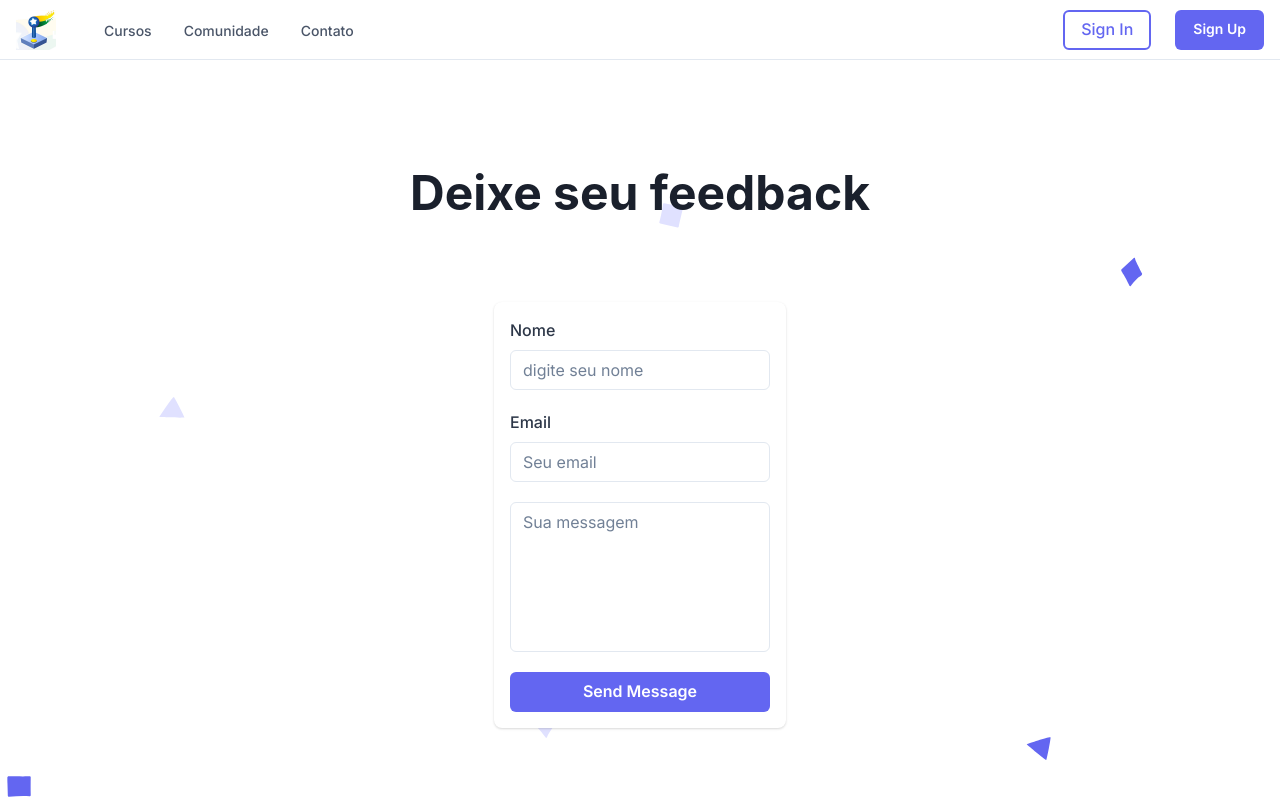
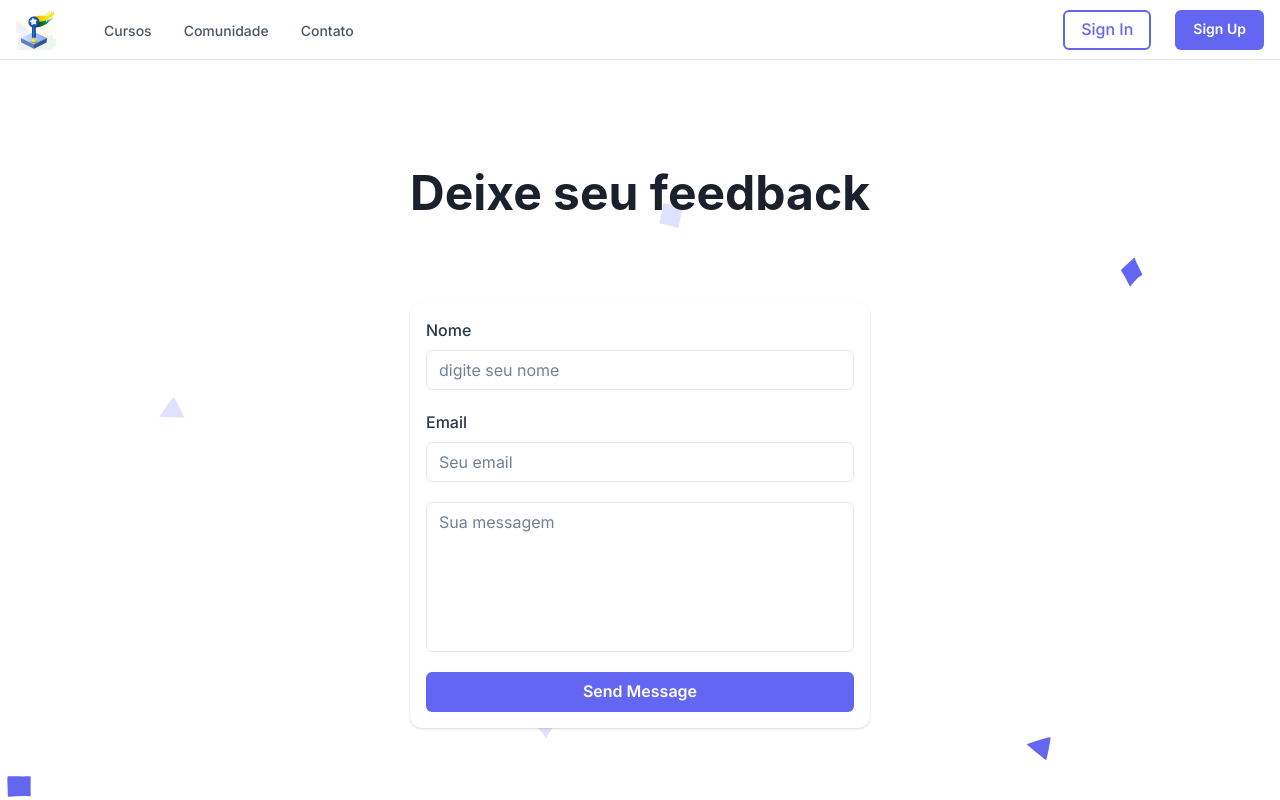
Before and after one commit to nitoba/piauindie-front, a Next.js app: page /contact in a window 1280 px wide. Shown: the top 800 px of the page. Built offline with nearby package versions, Linux system fonts and the light colour scheme.

Commit message:
fix: layout contact

```diff
--- a/src/pages/contact.tsx
+++ b/src/pages/contact.tsx
@@ -30,11 +30,7 @@ export default function ContactPage() {
       }}
       id="contact"
     >
-      <Box
-        borderRadius="lg"
-        m={{ base: 5, md: 16, lg: 10 }}
-        p={{ base: 5, lg: 16 }}
-      >
+      <Box m={{ base: 5, md: 16, lg: 10 }} p={{ base: 5, lg: 16 }}>
         <Box>
           <VStack spacing={{ base: 4, md: 8, lg: 20 }}>
             <Heading
@@ -46,10 +42,10 @@ export default function ContactPage() {
               Deixe seu feedback
             </Heading>
 
-            <Stack spacing={{ base: 4, md: 8, lg: 20 }}>
+            <Stack spacing={{ base: 4, md: 8, lg: 20 }} w="full">
               <Box
                 bg={useColorModeValue('white', 'gray.700')}
-                borderRadius="lg"
+                borderRadius="xl"
                 p={4}
                 color={useColorModeValue('gray.700', 'whiteAlpha.900')}
                 shadow="base"
```
